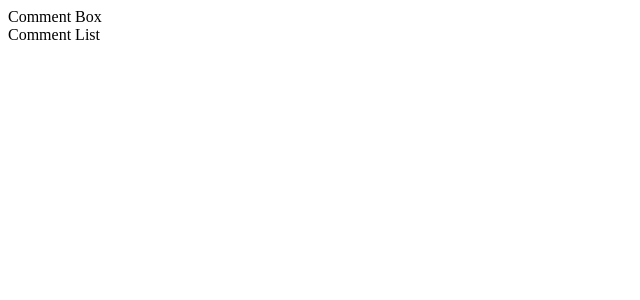
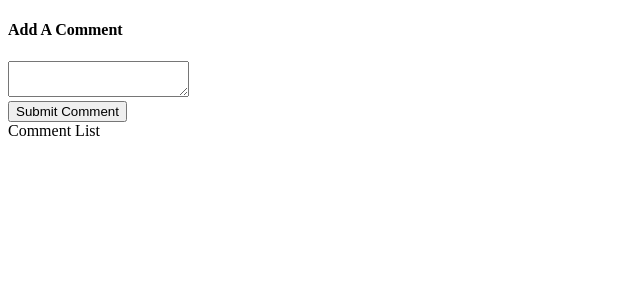
Before and after one commit to ParkMD7/ReactReduxTesting, a React (Create React App) app: page / in a window 1280 px wide. Shown: the top 300 px of the page, without its empty margins (0-640 px from the left). Built offline with nearby package versions, Linux system fonts and the light colour scheme.

Commit message:
commentbox component setup

```diff
--- a/src/components/CommentBox.js
+++ b/src/components/CommentBox.js
@@ -1,6 +1,29 @@
 // dependencies
-import React from 'react';
+import React, { Component } from 'react';
 
-export default () => {
-  return <div>Comment Box</div>
+class CommentBox extends Component {
+  state = { comment: '' };
+
+  handleChange = (event) => { this.setState({ comment: event.target.value }) }
+
+  handleSubmit = (event) => {
+    // prevent our page from attempting to reload
+    event.preventDefault()
+    this.setState({ comment: '' })
+  }
+
+  render() {
+    return (
+      <form onSubmit={this.handleSubmit}>
+        <h4>Add A Comment</h4>
+        <textarea value={this.state.comment} onChange={this.handleChange}/>
+        <div>
+          <button>Submit Comment</button>
+        </div>
+      </form>
+    );
+  }
+
 }
+
+export default CommentBox;
```
Also changed, not shown: src/Notes.js (+33 -0 lines), 2 other files (tests, documents, lock files or other folders).
